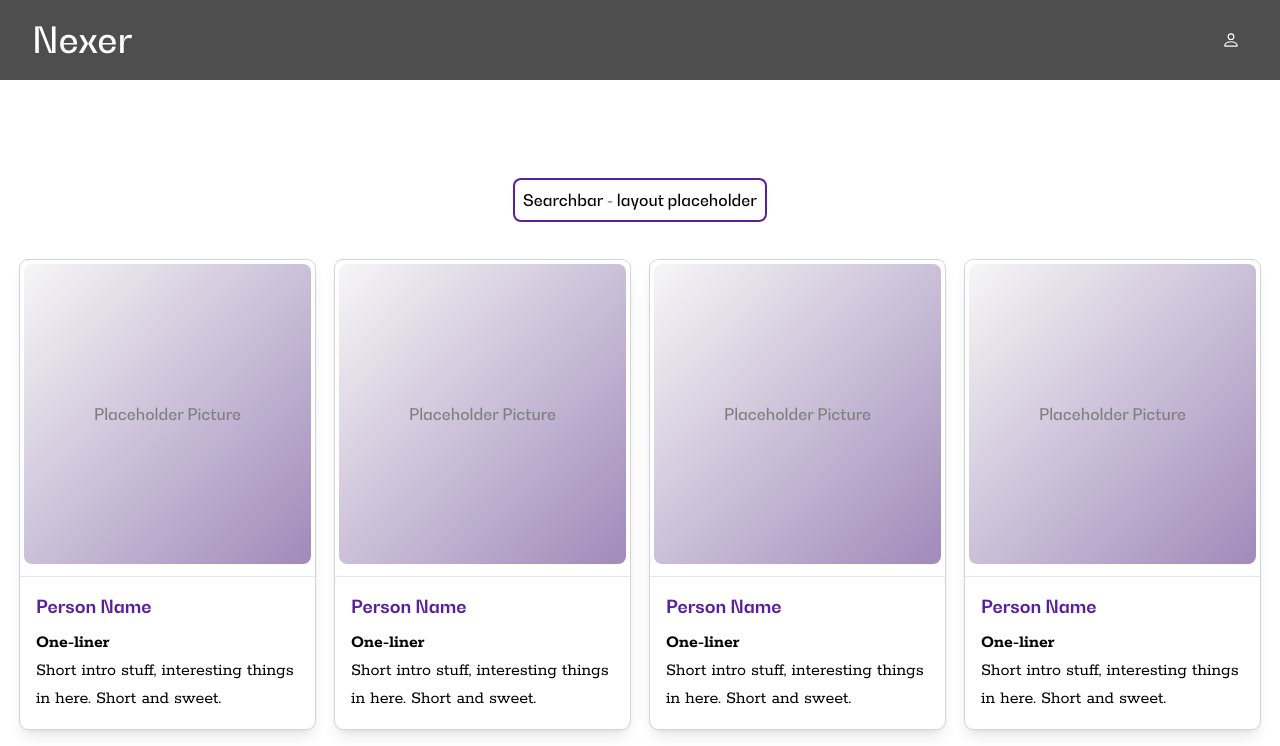
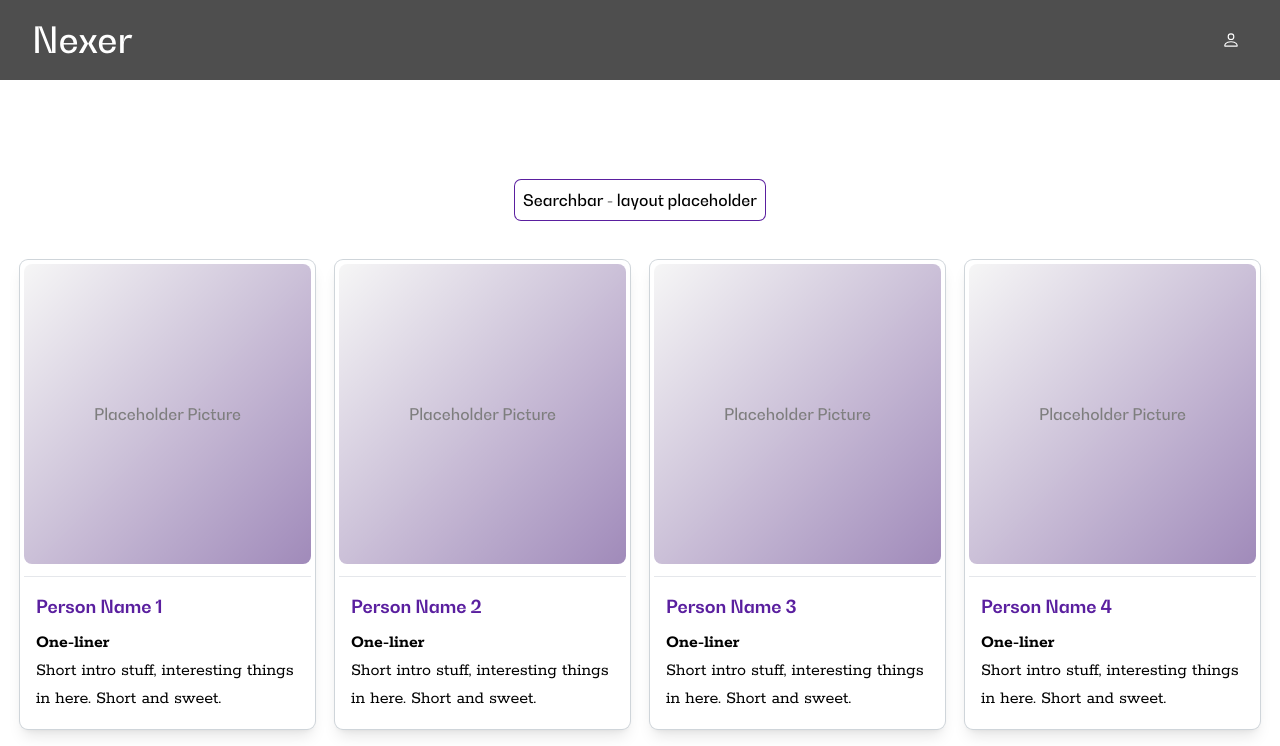
Before and after one commit to PortalBoost/PortalBoost, a React (Vite) app in the folder PortalBoost/ClientApp/: page / in a window 1280 px wide. Shown: the top 746 px of the page. Built offline with nearby package versions, Linux system fonts and the light colour scheme; a web font is replaced by a local one.

Commit message:
Modal WIP, passes down testEmployeeId

```diff
--- a/PortalBoost/ClientApp/src/components/employee/EmployeeModal.tsx
+++ b/PortalBoost/ClientApp/src/components/employee/EmployeeModal.tsx
@@ -1,10 +1,46 @@
 
 
+// Container
+// Card Header/Top section
+// Image
+// Name(?)
+// Card contents
+// About-me sections
+// Card footer(?)
+// Send a message button (email)
 
-const EmployeeModal = () => {
+interface EmployeeModalProps {
+	isOpen: boolean;
+	toggleOpen: () => void;
+	testId: number; // TODO:  Send in real User
+}
+
+//TODO: Reusable modal container instead?
+//TODO: Center inner container?
+const EmployeeModal = ({ isOpen, toggleOpen, testId }: EmployeeModalProps) => {
 
 	return (
-		null
+		<>
+			{
+				isOpen && (
+
+					<div
+						className="bg-black bg-opacity-50 fixed top-0 right-0 left-0 w-full h-full z-50"
+						onClick={toggleOpen} >
+
+						<div className="bg-white relative top-1/4 mx-auto max-w-3xl sm:w-full p-14 rounded-sm"
+							onClick={(e) => e.stopPropagation()}>
+
+							{/** Main Content */}
+							<div className="">
+								Testing testing. ID is: {testId}
+							</div>
+
+						</div>
+
+					</div>
+				)}
+		</>
 	)
 }
 
--- a/PortalBoost/ClientApp/src/components/employee/EmployeePreview.tsx
+++ b/PortalBoost/ClientApp/src/components/employee/EmployeePreview.tsx
@@ -1,42 +1,51 @@
+import { useState } from "react"
+import EmployeeModal from "./EmployeeModal"
+
+// TODO: Get employee ID, send ID to employeemodal
+
+//Temp solution while doing layout
+interface TestEmployeeProps {
+	testId: number;
+}
+
+const EmployeePreview = ({ testId }: TestEmployeeProps) => {
+
+	const [openModal, setOpenModal] = useState(false)
 
 
 
-const EmployeePreview = () => {
-
-
-
-	// Container
-	// Card Header/Top section
-	// Image
-	// Name(?)
-	// Card contents
-	// About-me sections
-	// Card footer(?)
-	// Send a message button (email)
-
+	const toggleOpen = () => {
+		setOpenModal(!openModal)
+		console.log(openModal)
+	}
 	// TODO: Hover/Touch differences on mobile
 	// TODO: Nicer looking outline
 	// TODO: Hover effects
 	// TODO: Overlays?
 	// TODO: Crop image
-	const temppic = <div className="bg-n-purple-dark w-[600px] h-[300px] p-1 m-1 shrink flex justify-center items-center rounded-lg
+	const placeholderProfilePicture = <div className="bg-n-purple-dark w-[600px] h-[300px] p-1 m-1 shrink flex justify-center items-center rounded-lg
 	 bg-gradient-to-br opacity-50 from-n-offwhite ">Placeholder Picture</div>
 
 	return (
-		<div className="h-auto rounded-lg flex flex-col bg-white shadow-lg gap-1 ring-1 ring-n-gray md:max-w-md
-		transition-all hover:cursor-pointer hover:-translate-y-2 hover:shadow-xl">
+		<>
+			<div
+				onClick={toggleOpen}
+				className="h-auto rounded-lg flex flex-col bg-white shadow-lg gap-1 ring-1 ring-n-gray md:max-w-md
+		transition-all hover:cursor-pointer hover:-translate-y-2 hover:shadow-xl ">
 
 				{/** Fake image */}
 				<div className="flex justify-center ">
-				{temppic}
+					{placeholderProfilePicture}
 				</div>
-			<hr className="my-1"></hr>
+				<hr className="m-1"></hr>
 				<div className="p-4 pt-2">
-				<div className="text-n-purple font-semibold text-lg underline-offset-2 ">Person Name</div>
+					<div className="text-n-purple font-semibold text-lg">Person Name {testId}</div>
 					<p className="mt-2 font-bold">One-liner</p>
 					<p className="">Short intro stuff, interesting things in here. Short and sweet. </p>
 				</div>
 			</div>
+			<EmployeeModal isOpen={openModal} toggleOpen={toggleOpen} testId={testId} />
+		</>
 	)
 }
 
--- a/PortalBoost/ClientApp/src/pages/viewEmployees/ViewEmployees.tsx
+++ b/PortalBoost/ClientApp/src/pages/viewEmployees/ViewEmployees.tsx
@@ -1,26 +1,43 @@
 import EmployeePreview from "../../components/employee/EmployeePreview"
+
+
+
+
+
 
 const ViewEmployees = () => {
 
 	//TODO: Get all employees/mock employees. Map out all employees in container, show employeepreview for each employee. On click, get id, show modal with usermodal with same id.
 
-	const AMOUNT_OF_TEST_EMPLOYEES = [1, 2, 3, 4, 5, 6, 7, 8, 9, 10]
+	const TEST_EMPLOYEES = [
+		{ testEmployeeID: 1 },
+		{ testEmployeeID: 2 },
+		{ testEmployeeID: 3 },
+		{ testEmployeeID: 4 },
+		{ testEmployeeID: 5 },
+		{ testEmployeeID: 6 },
+		{ testEmployeeID: 7 },
+		{ testEmployeeID: 8 },
+		{ testEmployeeID: 9 },
+		{ testEmployeeID: 10 },
+	]
 
-	const placeholderSearchbar = <div className="ring-2 ring-n-purple rounded-md p-2 max-w-xs truncate shrink">Searchbar - layout placeholder </div>
-
+	const placeholderSearchbar = <div className="ring-1 ring-n-purple rounded-md p-2 max-w-xs truncate shrink">Searchbar - layout placeholder </div>
+	//TODO: Proper grid sizing
 	return (
 		<div className="container mt-20 p-5">
 			<div className="flex flex-col gap-10 ">
 				<div className="mx-auto flex">
 					{placeholderSearchbar}
 				</div>
+
 				{/** Test container */}
 				<div className="grid grid-cols-1 md:grid-cols-2 xl:grid-cols-4 gap-5">
-					{AMOUNT_OF_TEST_EMPLOYEES.map((x) =>
-						<EmployeePreview key={x} />
-					)}
+					{TEST_EMPLOYEES.map((x) => (
+						<EmployeePreview key={x.testEmployeeID} testId={x.testEmployeeID} />
+					))}
+				</div>
 
-				</div>
 			</div>
 		</div>
 	)
```
Lines whose indentation alone changed are shown as unchanged.
